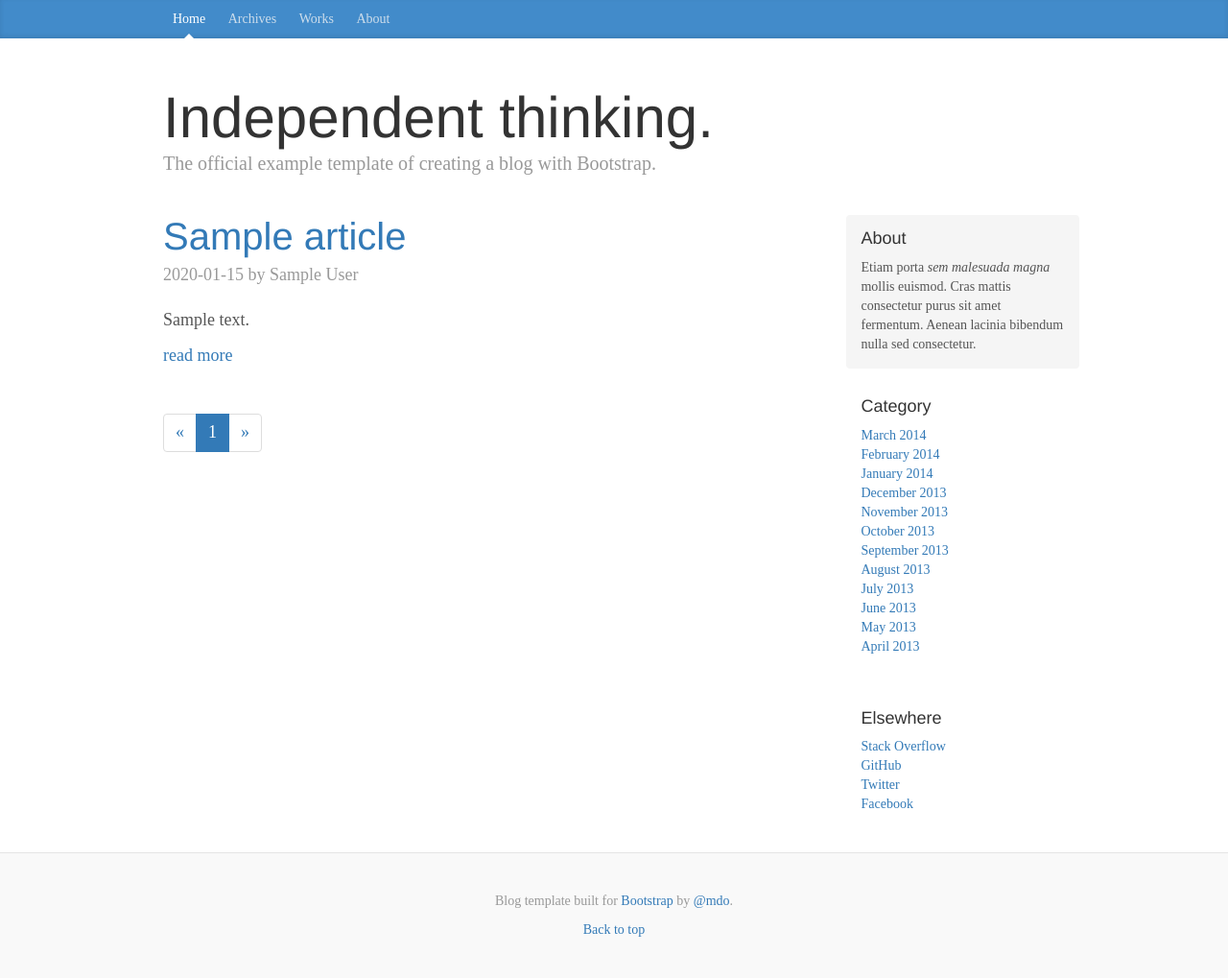
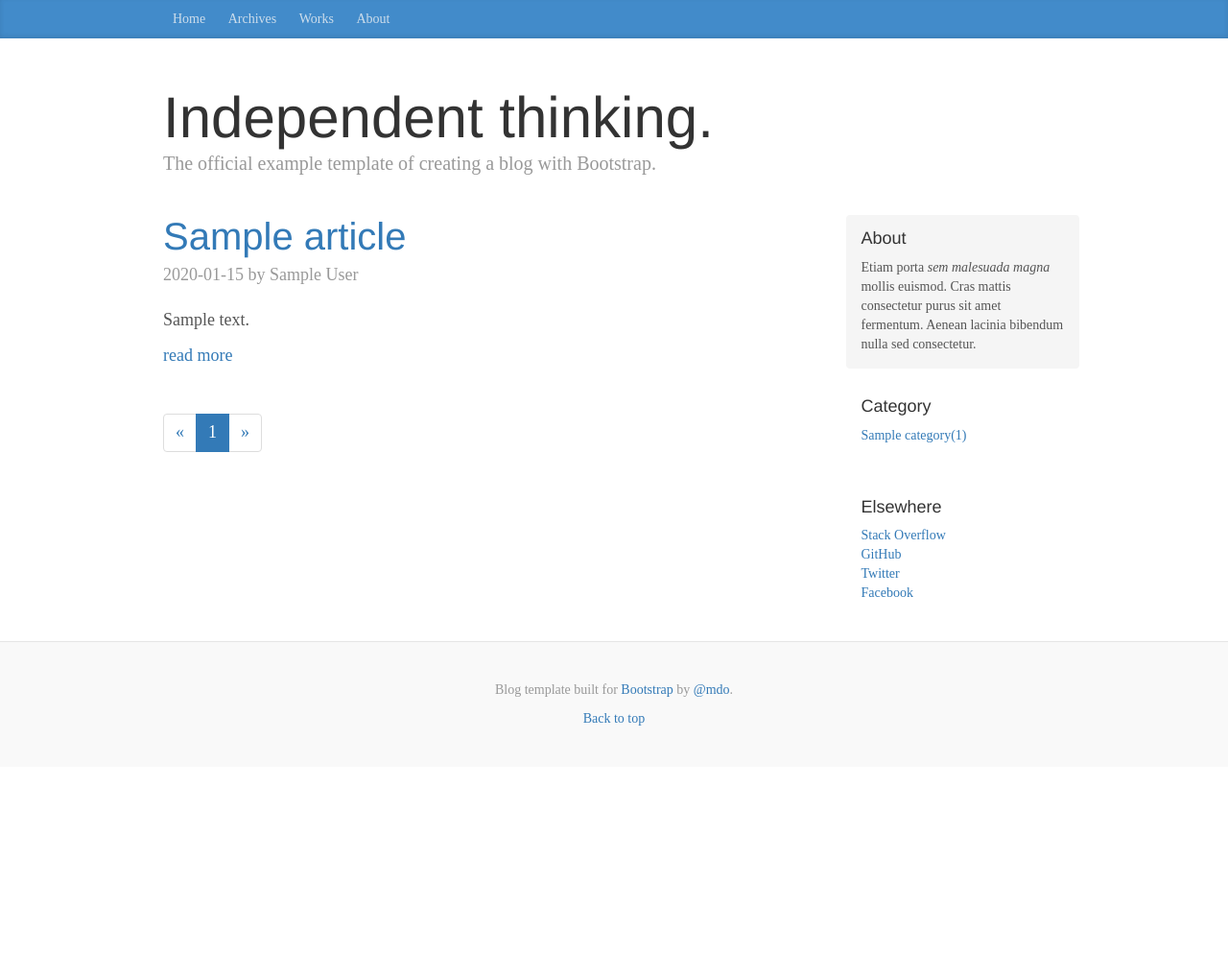
Before and after one commit to knowater521/io, a Django app: a page that uses templates/base.html in a window 1280 px wide. Shown: the whole page at 96% size. After the commit the page ends 756 px from the top, so only its background shows below. Run offline with Django 3.2, Linux system fonts and the light colour scheme; tables that the repository leaves empty hold one stand-in row (values such as "Sample post"); some libraries are stand-ins or nearby versions.

Commit message:
implement category.
Signed-off-by: xus <xushvai@gmail.com>

```diff
--- a/apps/blog/models.py
+++ b/apps/blog/models.py
@@ -3,6 +3,7 @@
 from django.db import models
 from django_markdown.models import MarkdownField
 from django.utils import timezone
+from django.core.urlresolvers import reverse
 import datetime
 
 class Category(models.Model):
@@ -15,6 +16,12 @@ class Category(models.Model):
 
     def __unicode__(self):
         return self.name
+
+    def GetArticleNum(self):
+	return Article.objects.filter(category=self).count()
+
+    def GetAbsoluteURL(self):
+        return reverse('category_home', kwargs={'slug':self.slug})
 
 class Tag(models.Model):
     slug = models.SlugField(max_length=128, unique=True)
--- /dev/null
+++ b/apps/blog/templatetags/blog_extras.py
@@ -0,0 +1,9 @@
+from django import template
+from apps.blog.models import Category
+
+register = template.Library()
+
+@register.inclusion_tag('categories_list.html', takes_context=True)
+def GetCategories(context):
+	categories = Category.objects.all()
+	return {'categories':categories}
--- a/apps/blog/urls.py
+++ b/apps/blog/urls.py
@@ -3,6 +3,7 @@ from . import views
 
 urlpatterns = (
     url(r'^article/(?P<slug>\S+)/$', views.ArticleDetailView.as_view(), name='article_detail'),
+    url(r'^category/(?P<slug>[-\w]+)/$', views.CategoryHome, name='category_home'),
     url(r'^$', views.Index, name='index'),
     url(r'^archives/', views.Archives, name='archives'),
     url(r'^works/', views.Works, name='works'),
--- a/apps/blog/views.py
+++ b/apps/blog/views.py
@@ -1,11 +1,10 @@
-from django.shortcuts import render
-from django.shortcuts import render_to_response
+from django.shortcuts import render, render_to_response, get_object_or_404
 from django.views.generic.detail import DetailView
 from django.core.paginator import Paginator, EmptyPage, PageNotAnInteger
 from django.http import HttpResponse
 from collections import defaultdict
 from collections import OrderedDict
-from .models import Article
+from .models import Article, Category
 
 def Index(req):
     articles = Article.objects.order_by('-create_date')
@@ -54,3 +53,18 @@ def About(req):
 class ArticleDetailView(DetailView):
     model = Article
     template_name = 'article.html'
+
+def CategoryHome(req, slug):
+    cur_category = get_object_or_404(Category, slug=slug)
+    articles = Article.objects.filter(category=cur_category).order_by('-create_date')
+    paginator = Paginator(articles, 6)
+    page_idx = req.GET.get('page')
+    try:
+        articles = paginator.page(page_idx)
+    except PageNotAnInteger:
+        articles = paginator.page(1)
+    except EmptyPage:
+        articles = paginator.page(paginator.num_pages)
+
+    context = {'articles':articles, 'nbar':'categories_home'}
+    return render_to_response('categories_home.html', context)
--- a/templates/base.html
+++ b/templates/base.html
@@ -1,5 +1,9 @@
 
 <!DOCTYPE html>
+
+{% load blog_extras %}
+
+
 <html lang="en">
   <head>
     <meta charset="utf-8">
@@ -79,18 +83,7 @@
           <div class="sidebar-module">
             <h4>Category</h4>
             <ol class="list-unstyled">
-              <li><a href="#">March 2014</a></li>
-              <li><a href="#">February 2014</a></li>
-              <li><a href="#">January 2014</a></li>
-              <li><a href="#">December 2013</a></li>
-              <li><a href="#">November 2013</a></li>
-              <li><a href="#">October 2013</a></li>
-              <li><a href="#">September 2013</a></li>
-              <li><a href="#">August 2013</a></li>
-              <li><a href="#">July 2013</a></li>
-              <li><a href="#">June 2013</a></li>
-              <li><a href="#">May 2013</a></li>
-              <li><a href="#">April 2013</a></li>
+            {% GetCategories %}
             </ol>
           </div>
           <div class="sidebar-module">
--- /dev/null
+++ b/templates/categories_home.html
@@ -0,0 +1,23 @@
+{% extends "base.html" %}
+{% load django_markdown %}
+
+{% block content %}
+    {% for article in articles %}
+        <h2 class="blog-post-title"><a href="{% url "article_detail" slug=article.slug %}">{{ article.title }}</a></h2>
+        <p class="blog-post-meta">{{ article.create_date | date:"Y-m-d" }} by {{ article.author }}</p>
+        <p>{{ article.text | markdown | safe | truncatechars:200}}</p>
+        <div><a href="{% url "article_detail" slug=article.slug %}">read more</a></div></br>
+    {% endfor %}
+
+
+    <nav>
+        <ul class="pagination">
+             <li><a href="{% if articles.has_previous %}?page={{articles.previous_page_number}}{% endif %}" aria-label="Previous"><span aria-hidden="true">&laquo;</span></a></li>
+             {% for page_num in articles.paginator.page_range %}
+                 <li class="{% if page_num == articles.number %}active{% endif %}"><a href="?page={{page_num}}">{{page_num}}<span class="sr-only">(current)</span></a></li>
+             {% endfor %}
+             <li><a href="{% if articles.has_next %}?page={{articles.next_page_number}}{% endif %}" aria-label="Next"><span aria-hidden="true">&raquo;</span></a></li>
+        </ul>
+    </nav>
+
+{% endblock %}
--- /dev/null
+++ b/templates/categories_list.html
@@ -0,0 +1,14 @@
+<p>
+    <!--<ul class="{% if not categories %}no-{% endif %}categories">
+      {% for category in categories %}
+      <li {% if category.slug == context_category.slug %} class="current"{% endif %}>
+      </li>
+      {% empty %}
+      <li>
+      </li>
+      {% endfor %}
+    </ul>-->
+    {% for category in categories %}
+        <li><a href="{{ category.GetAbsoluteURL }}">{{ category.name }}({{ category.GetArticleNum }})</a></li>
+    {% endfor %}
+</p>
```
Also changed, not shown: templates/category.html (deleted, +0 -40 lines).
